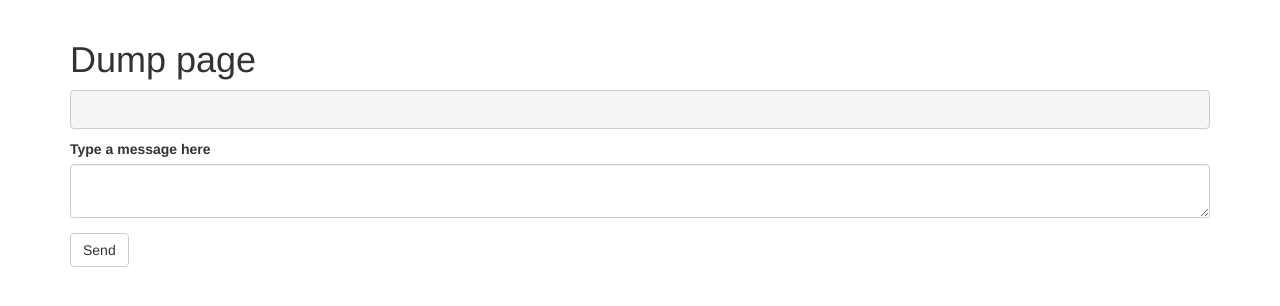
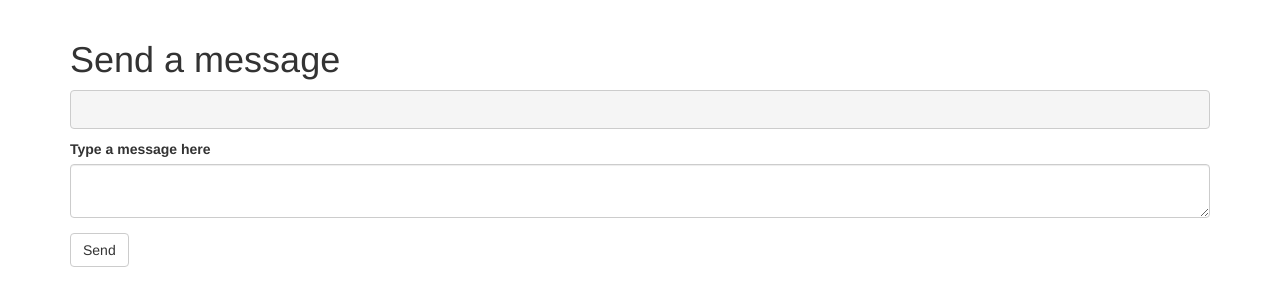
Before and after one commit to genmon/sirius, a Flask app: template app/templates/dump.html in a window 1280 px wide. Shown: the part 52-358 px from the top of the page. Run offline with Flask 2, Linux system fonts and the light colour scheme; the template is opened without the code that fills it: values that come from a table or form of the project are taken from there, others are empty; parts of the project's set-up code (start-up, migrations or seed data) failed here and were passed over; some libraries are stand-ins or nearby versions.

Commit message:
wording on the template

```diff
--- a/app/templates/dump.html
+++ b/app/templates/dump.html
@@ -1,10 +1,10 @@
 {% extends "base.html" %}
 {% import "bootstrap/wtf.html" as wtf %}
 
-{% block title %}Sirius - Dump{% endblock %}
+{% block title %}Sirius - Device{% endblock %}
 
 {% block page_content %}
-<h1>Dump page</h1>
+<h1>Send a message</h1>
 
 <pre>
 {{ dump }}
```
